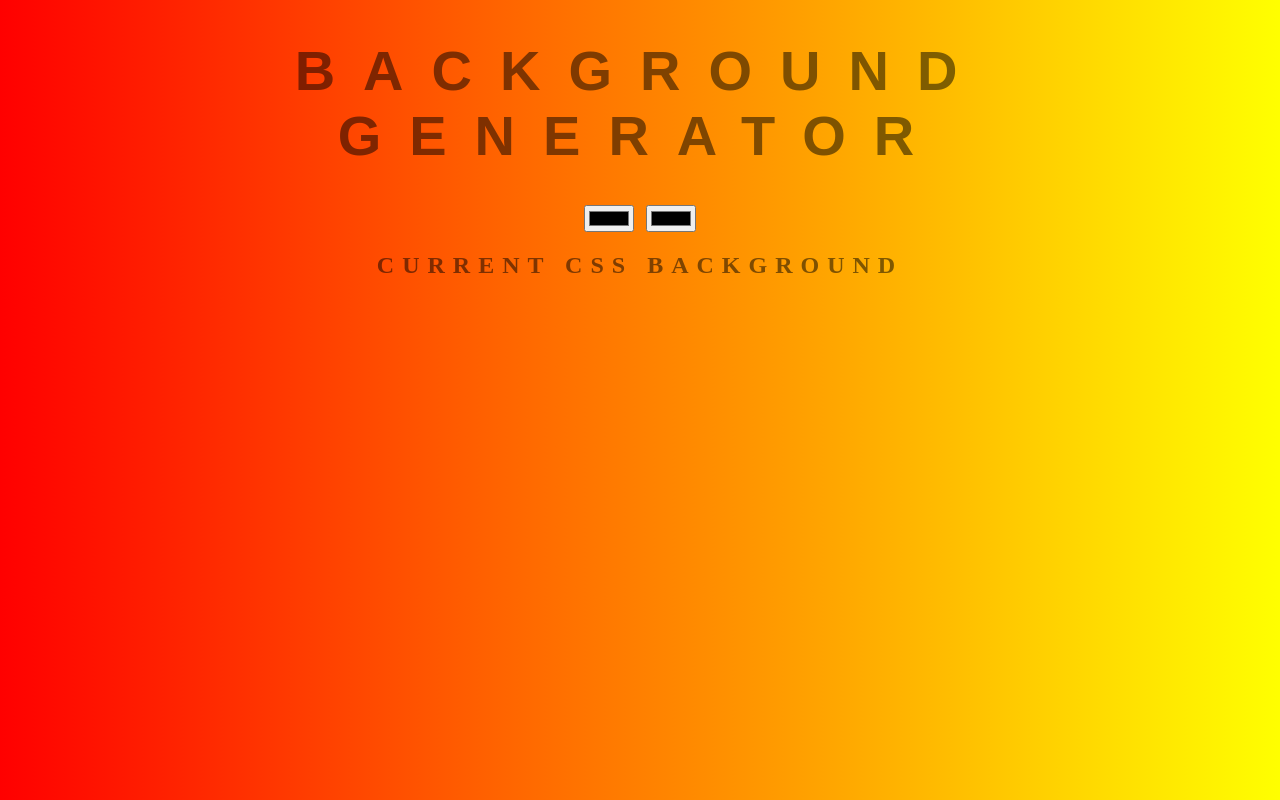
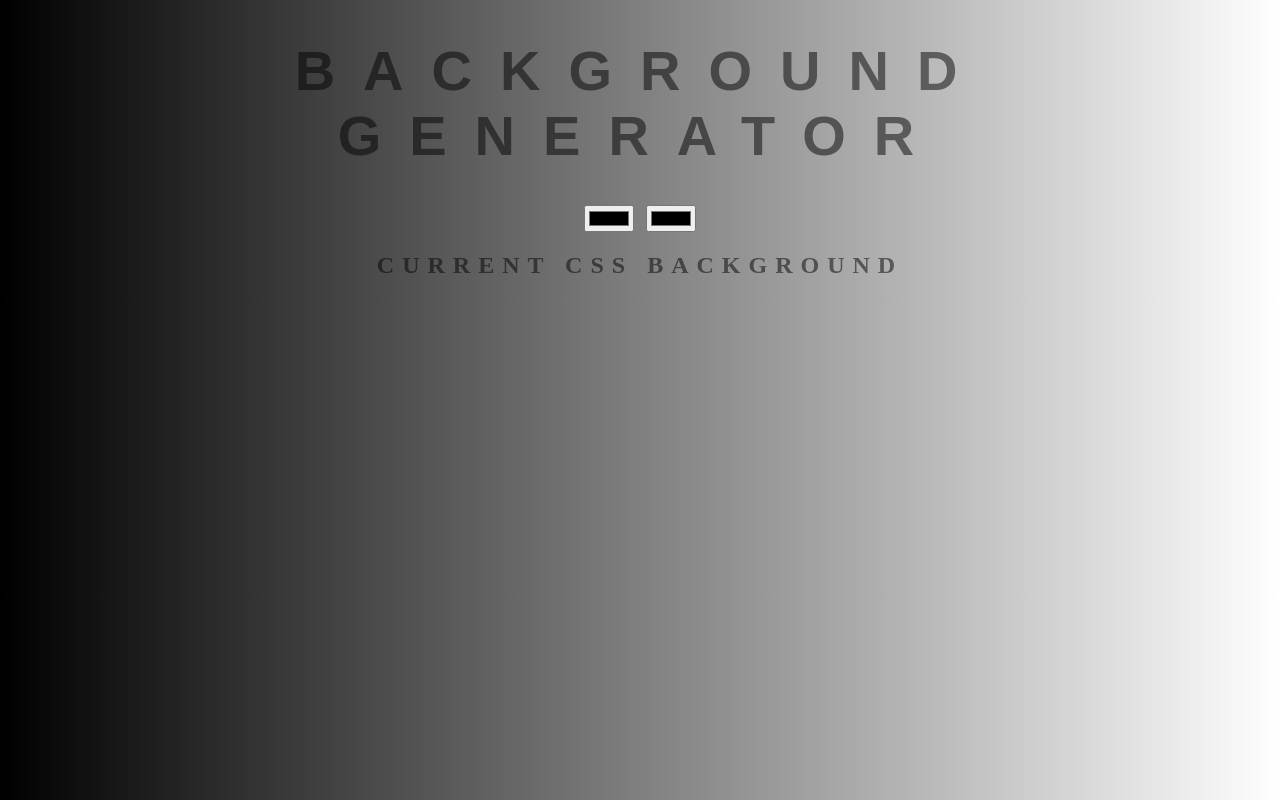
Before and after one commit to samergain/backgroundG, a plain HTML site: page index.html in a window 1280 px wide. Drawn offline with Linux system fonts and the light colour scheme.

Commit message:
Update style.css

```diff
--- a/style.css
+++ b/style.css
@@ -5,7 +5,7 @@ body {
     text-transform: uppercase;
     letter-spacing: .5em;
     top: 15%;
-	background: linear-gradient(to right, red , yellow); /* Standard syntax */
+	background: linear-gradient(to right, black , white); /* Standard syntax */
 }
 
 h1 {
```
